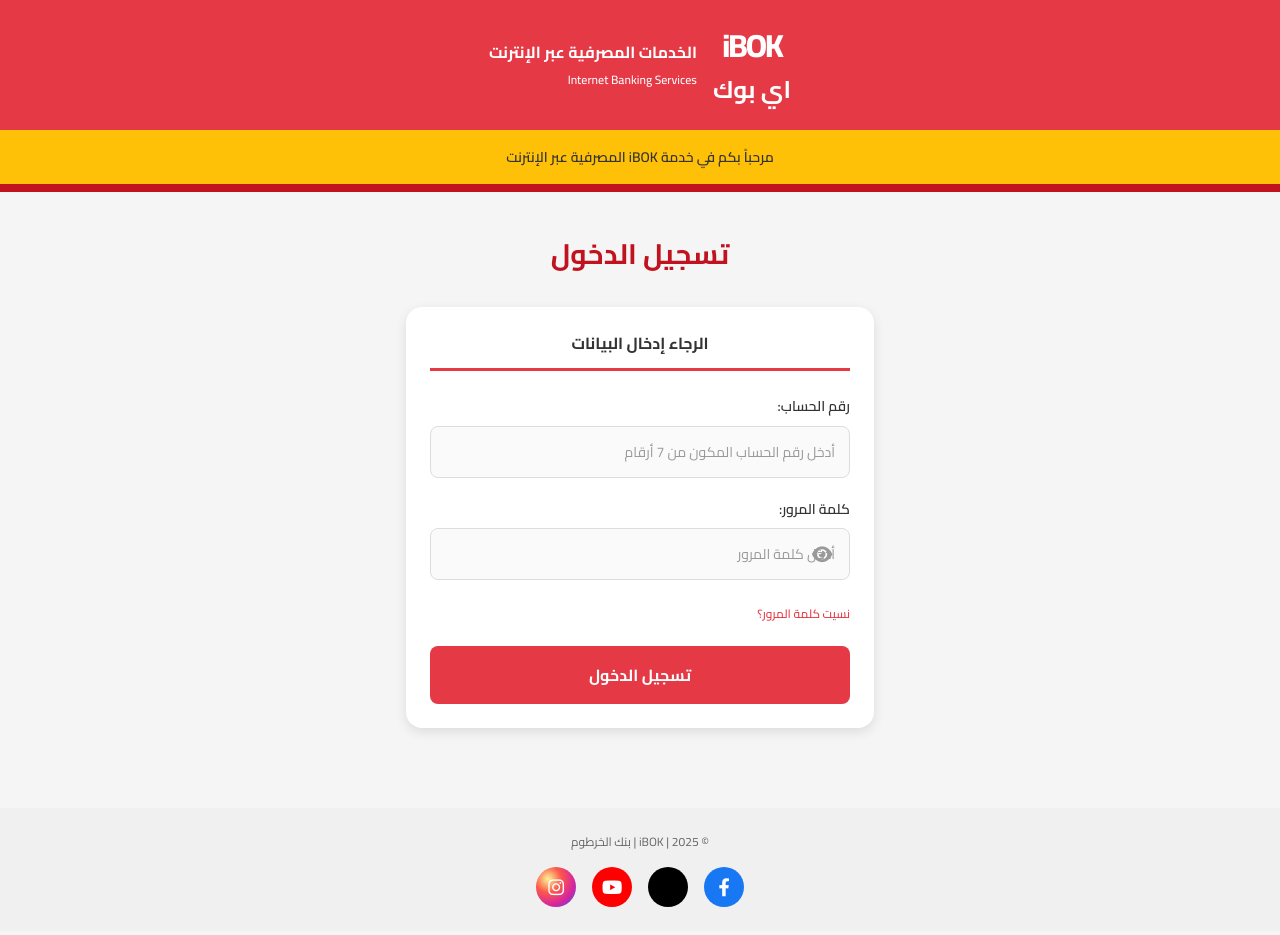
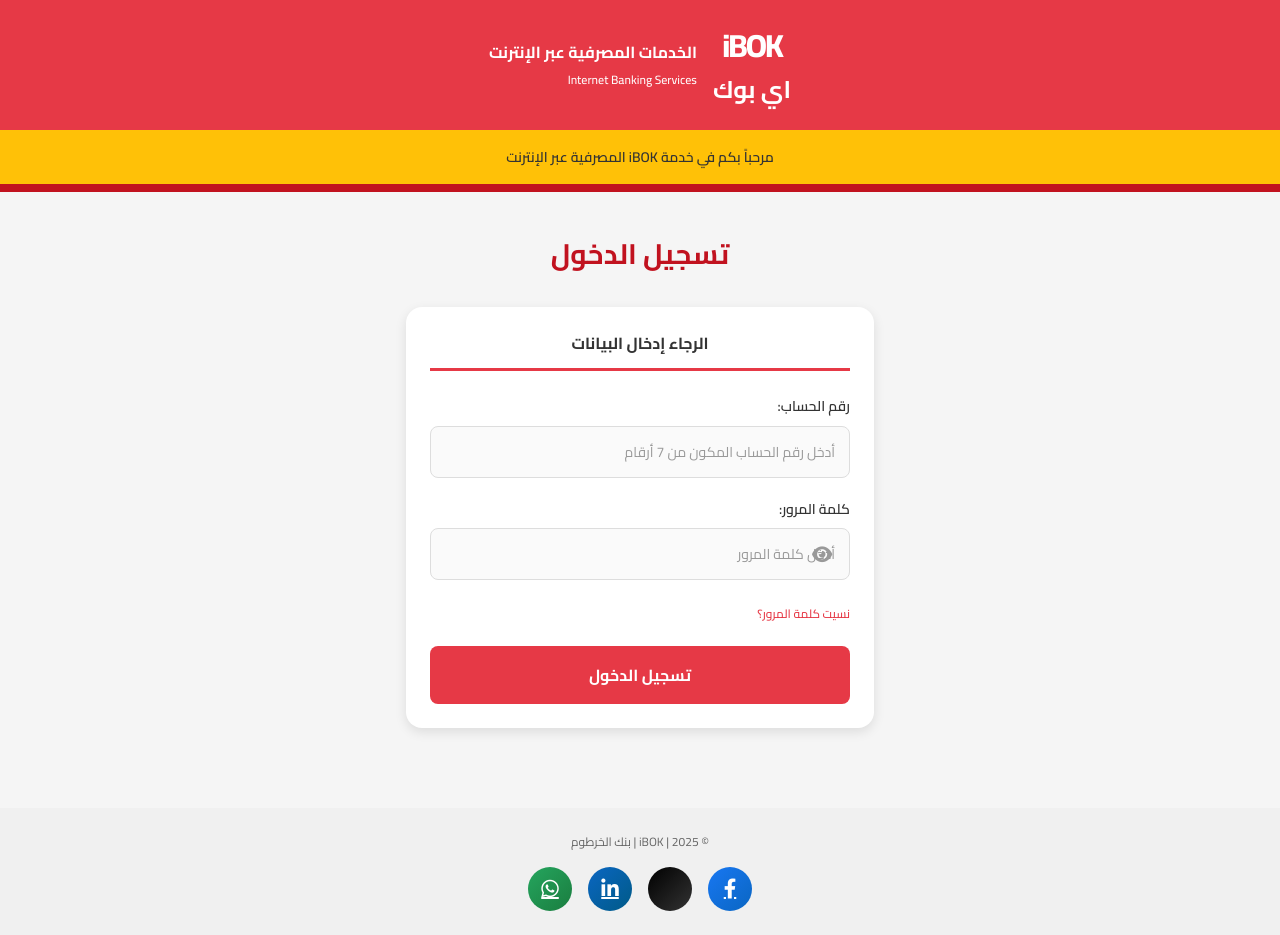
Before and after one commit to twbmyny803-png/ibok-online-, a website: page index.html in a window 1280 px wide. Drawn offline with Linux system fonts and the light colour scheme.

Commit message:
Update index.html

```diff
--- a/index.html
+++ b/index.html
@@ -21,8 +21,6 @@
             color: #333;
             line-height: 1.6;
         }
-
-        /* تم حذف .top-nav بالكامل */
 
         /* Red Banner */
         .red-banner {
@@ -246,39 +244,39 @@
         }
 
         .social-icon {
-            width: 40px;
-            height: 40px;
+            width: 44px;
+            height: 44px;
             border-radius: 50%;
             display: flex;
             align-items: center;
             justify-content: center;
             color: white;
-            font-size: 18px;
+            font-size: 20px;
             cursor: pointer;
-            transition: transform 0.2s ease;
+            transition: transform 0.2s ease, box-shadow 0.2s ease;
             border: none;
-            text-decoration: none;
+            font-weight: 600;
         }
 
         .social-icon:hover {
-            transform: scale(1.1);
+            transform: scale(1.15);
+            box-shadow: 0 4px 12px rgba(0, 0, 0, 0.2);
         }
 
-        /* ألوان محدثة لأيقونات التواصل */
         .facebook {
-            background-color: #1877f2;
+            background: linear-gradient(135deg, #1877f2 0%, #0a66c2 100%);
         }
 
         .twitter {
-            background-color: #000000;
+            background: linear-gradient(135deg, #000 0%, #333 100%);
         }
 
-        .youtube {
-            background-color: #ff0000;
+        .linkedin {
+            background: linear-gradient(135deg, #0a66c2 0%, #005a87 100%);
         }
 
-        .instagram {
-            background: radial-gradient(circle at 30% 30%, #fdf497, #fd5949, #d6249f, #285aeb);
+        .whatsapp {
+            background: linear-gradient(135deg, #25a55e 0%, #1a7d3f 100%);
         }
 
         /* Responsive Design */
@@ -303,13 +301,16 @@
             .form-card {
                 padding: 20px;
             }
+
+            .social-icon {
+                width: 40px;
+                height: 40px;
+                font-size: 18px;
+            }
         }
     </style>
 </head>
 <body>
-
-    <!-- تم حذف الـ top-nav بالكامل -->
-
     <!-- Red Banner -->
     <div class="red-banner">
         <div class="banner-content">
@@ -398,21 +399,17 @@
             © 2025 | iBOK | بنك الخرطوم
         </div>
         <div class="social-icons">
-            <!-- فيسبوك -->
-            <a href="#" class="social-icon facebook" title="فيسبوك">
+            <a href="https://facebook.com" target="_blank" class="social-icon facebook" title="فيسبوك">
                 <i class="fab fa-facebook-f"></i>
             </a>
-            <!-- تويتر -->
-            <a href="#" class="social-icon twitter" title="تويتر">
+            <a href="https://twitter.com" target="_blank" class="social-icon twitter" title="تويتر">
                 <i class="fab fa-x-twitter"></i>
             </a>
-            <!-- يوتيوب -->
-            <a href="#" class="social-icon youtube" title="يوتيوب">
-                <i class="fab fa-youtube"></i>
+            <a href="https://linkedin.com" target="_blank" class="social-icon linkedin" title="لينكدإن">
+                <i class="fab fa-linkedin-in"></i>
             </a>
-            <!-- إنستغرام -->
-            <a href="#" class="social-icon instagram" title="إنستغرام">
-                <i class="fab fa-instagram"></i>
+            <a href="https://wa.me/1234567890" target="_blank" class="social-icon whatsapp" title="واتس آب">
+                <i class="fab fa-whatsapp"></i>
             </a>
         </div>
     </div>
```
